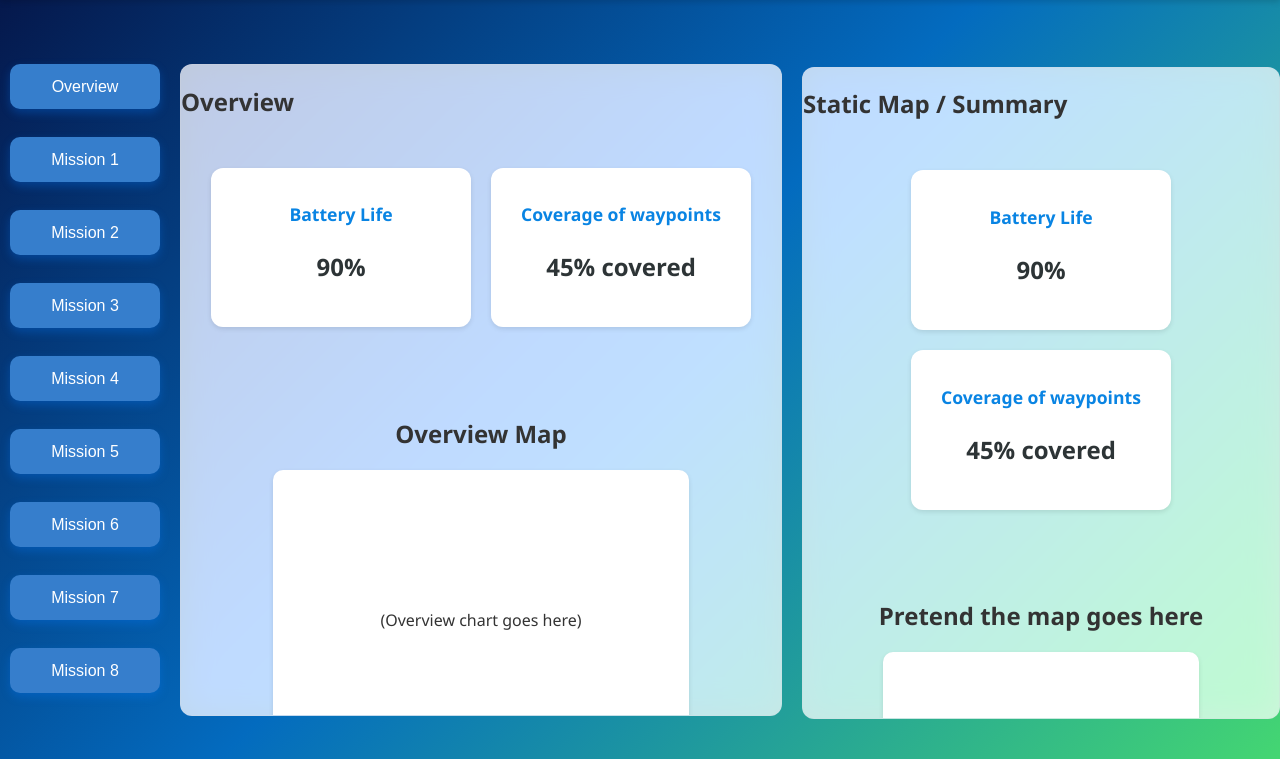
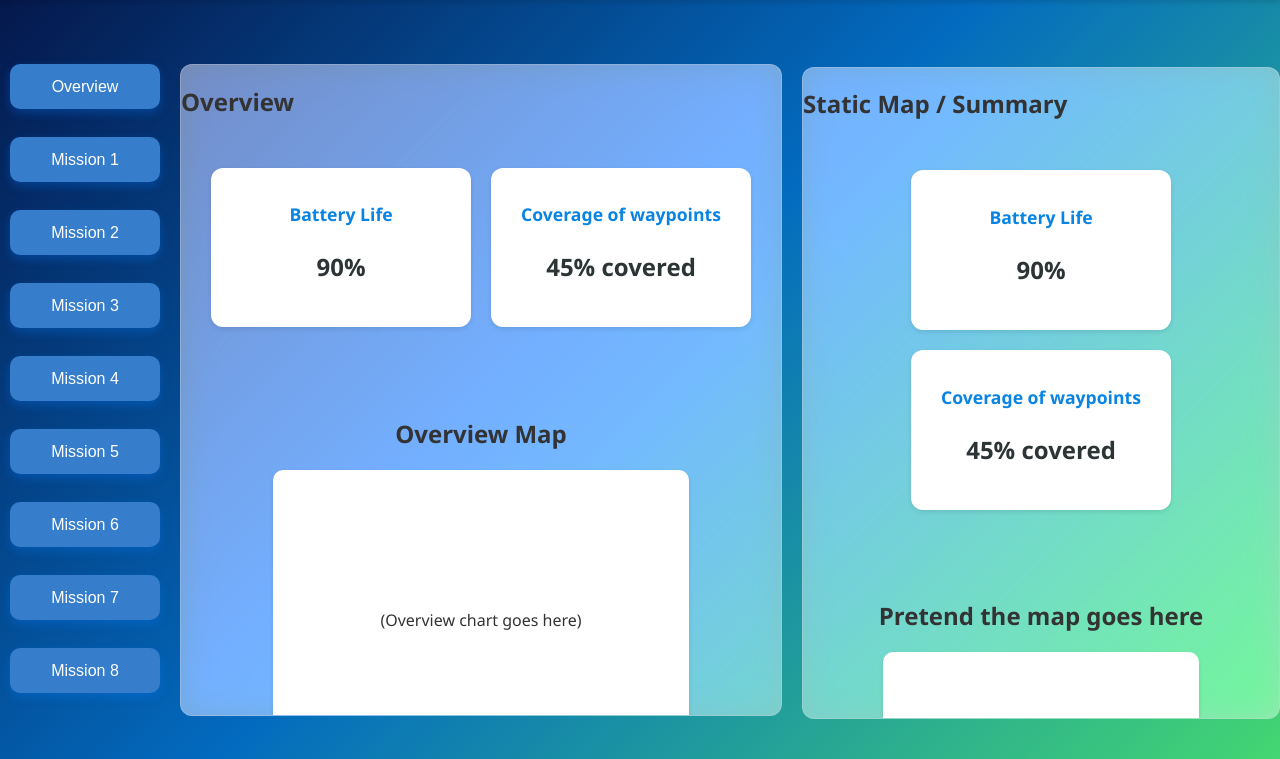
Before and after one commit to Diego5936/KDKR, a Flask app: page / in a window 1280 px wide. Shown: the part 83-842 px from the top of the page. Run offline with Flask 3, Linux system fonts and the light colour scheme.

Commit message:
css stuff

```diff
--- a/frontend/static/style.css
+++ b/frontend/static/style.css
@@ -81,7 +81,7 @@
 .middle-container {
     backdrop-filter: blur(16px) saturate(180%);
     -webkit-backdrop-filter: blur(16px) saturate(180%);
-    background-color: rgba(255, 255, 255, 0.75);
+    background-color: rgba(255, 255, 255, 0.45);
     border-radius: 12px;
     border: 1px solid rgba(209, 213, 219, 0.3);
     height: 650px;
```
